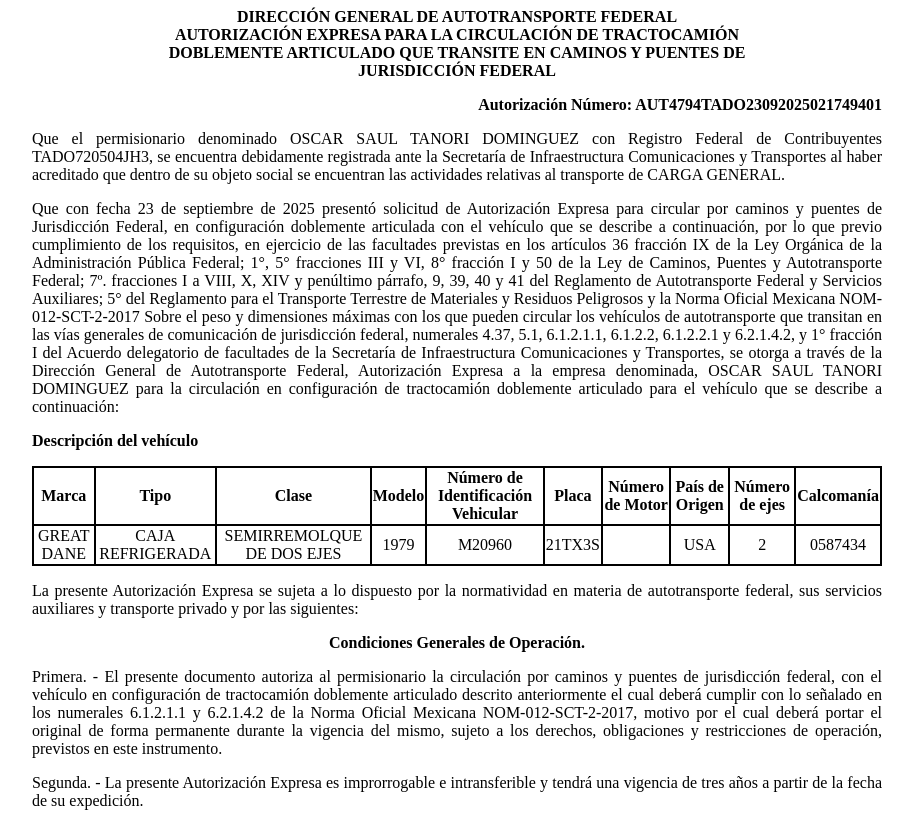
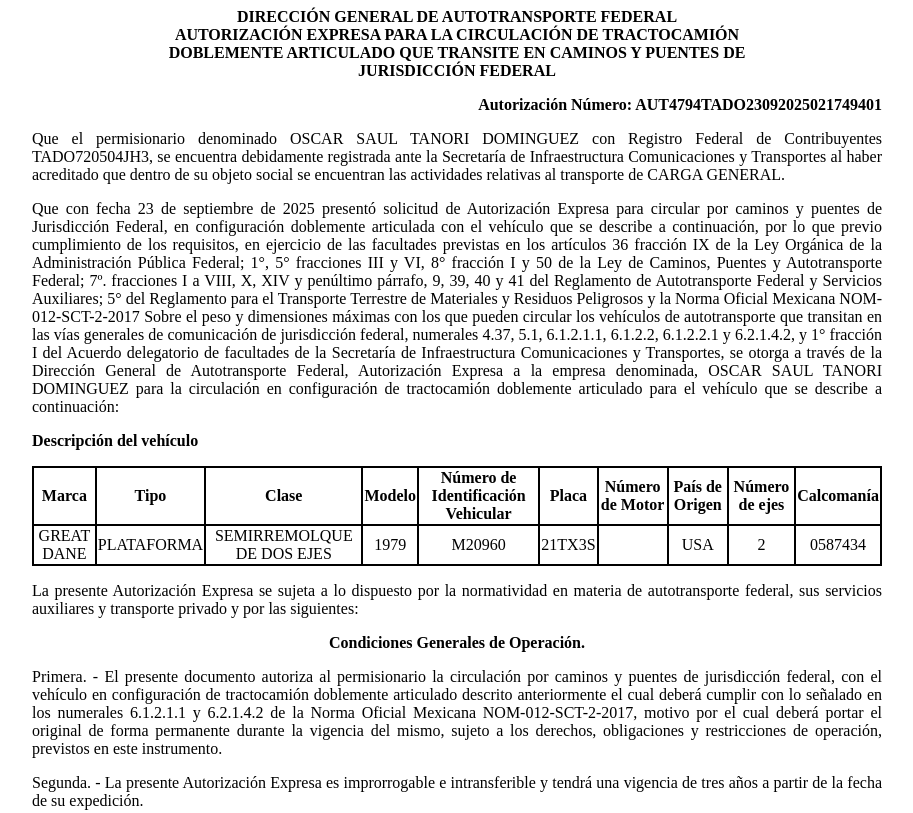
Before and after one commit to app-sct1/ConsultaAutDobleRemolque-folio-0201217, a plain HTML site: page index.html in a window 1280 px wide. Shown: the top 813 px of the page, without its empty margins (183-1096 px from the left). Drawn offline with Linux system fonts and the light colour scheme.

Commit message:
index.html

```diff
--- a/index.html
+++ b/index.html
@@ -129,7 +129,7 @@
 						</tr>
 						<tr class="borde">
 							<td class="borde">GREAT DANE</td>
-							<td class="borde">CAJA REFRIGERADA</td>
+							<td class="borde">PLATAFORMA</td>
 							<td class="borde">SEMIRREMOLQUE DE DOS EJES</td>
 							<td class="borde">1979</td>
 							<td class="borde">M20960</td>
```
